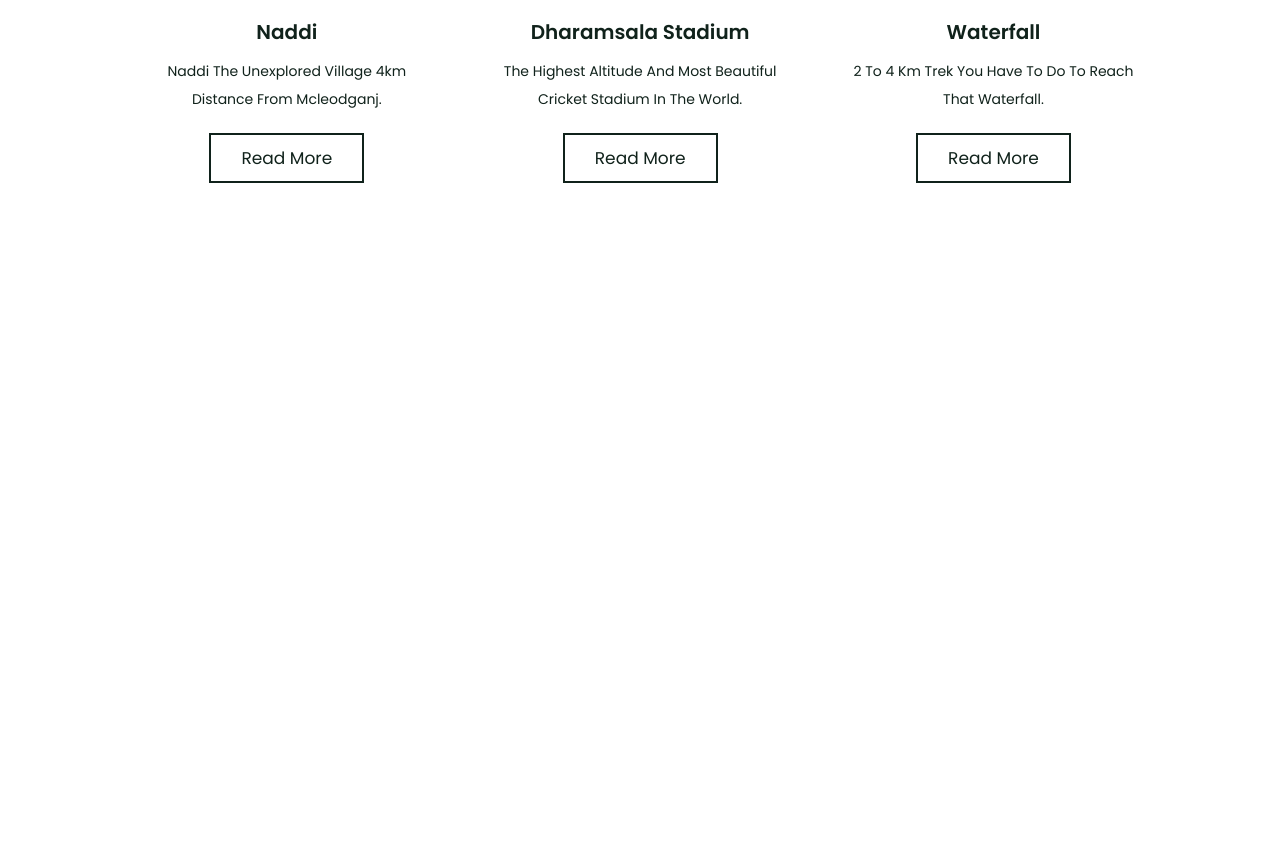
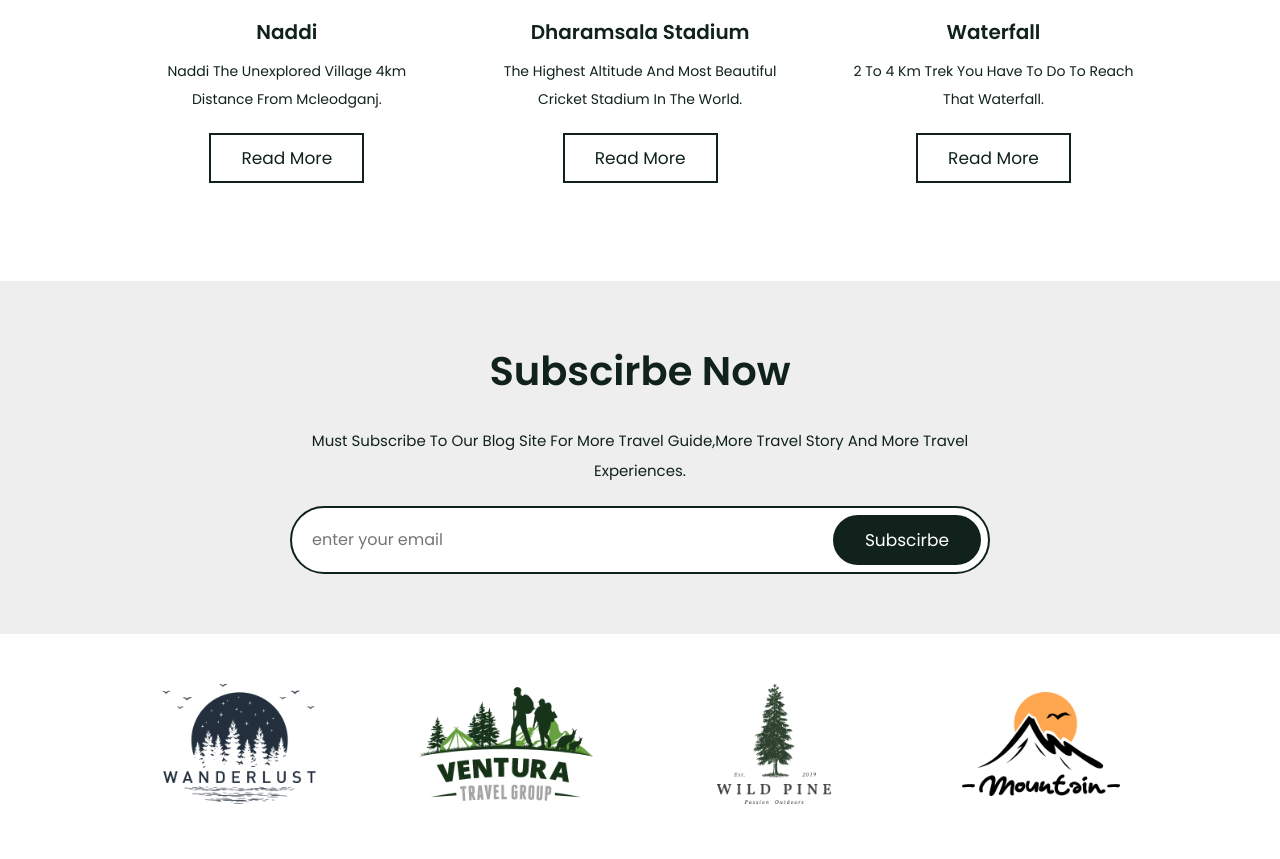
Before and after one commit to Tarun085/Travelling-Blog-, a plain HTML site: page blog.html in a window 1280 px wide. Shown: the part 6203-7062 px from the top of the page. Before the commit the page ends 6484 px from the top, so only its background shows below. Drawn offline with nearby package versions, Linux system fonts and the light colour scheme.

Commit message:
blog-newsletter

```diff
--- a/blog.css
+++ b/blog.css
@@ -653,6 +653,61 @@ section {
   color: #10221b;
 }
 
+.newsletter {
+  background: #eee;
+}
+
+.newsletter .content {
+  max-width: 70rem;
+  margin: 1rem auto;
+  text-align: center;
+}
+
+.newsletter .content p {
+  font-size: 1.5rem;
+  line-height: 2;
+  color: #10221b;
+}
+
+.newsletter .content form {
+  margin-top: 2rem;
+  background: #fff;
+  border-radius: 5rem;
+  border: 0.2rem solid #10221b;
+  padding: .7rem;
+  display: -webkit-box;
+  display: -ms-flexbox;
+  display: flex;
+}
+
+.newsletter .content form .email {
+  width: 100%;
+  background: none;
+  text-transform: none;
+  font-size: 1.6rem;
+  color: #10221b;
+  padding: 0 1.3rem;
+}
+
+.newsletter .content form .btn {
+  margin-top: 0;
+  border-radius: 5rem;
+  background: #10221b;
+  color: #fff;
+}
+
+.newsletter .content form .btn:hover {
+  background: none;
+  color: #10221b;
+}
+
+.clients .silde {
+  text-align: center;
+}
+
+.clients .silde img {
+  height: 12rem;
+}
 
 
 
--- a/blog.html
+++ b/blog.html
@@ -628,6 +628,34 @@
 
 <!-- blogs section ends -->
 
+<!-- newsletter section  -->
+
+<section class="newsletter">
+
+    <div class="content">
+        <h1 class="heading">subscirbe now</h1>
+        <p>Must subscribe to our Blog site for more travel guide,more travel story and more travel experiences.</p>
+        <form action="">
+            <input type="email" name="" placeholder="enter your email" id="" class="email">
+            <input type="submit" value="subscirbe" class="btn">
+        </form>
+    </div>
+
+</section>
+
+<section class="clients">
+
+    <div class="swiper clients-slider">
+        <div class="swiper-wrapper">
+            <div class="swiper-slide silde"><img src="client-logo-1.png" alt=""></div>
+            <div class="swiper-slide silde"><img src="client-logo-2.png" alt=""></div>
+            <div class="swiper-slide silde"><img src="client-logo-3.png" alt=""></div>
+            <div class="swiper-slide silde"><img src="client-logo-4.png" alt=""></div>
+        </div>
+    </div>
+
+</section>
+
 
 
 
--- a/js/blog.js
+++ b/js/blog.js
@@ -110,3 +110,23 @@ var swiper = new Swiper(".blogs-slider", {
         },
     },
 });
+
+var swiper = new Swiper(".clients-slider", {
+  loop:true,
+  grabCursor:true,
+  spaceBetween: 20,
+  breakpoints: {
+      0: {
+        slidesPerView: 1,
+      },
+      640: {
+        slidesPerView: 2,
+      },
+      768: {
+        slidesPerView: 3,
+      },
+      1024: {
+        slidesPerView: 4,
+      },
+  },
+});
```
Also changed, not shown: client-logo-1.png (added), client-logo-2.png (added), client-logo-3.png (added), client-logo-4.png (added).
